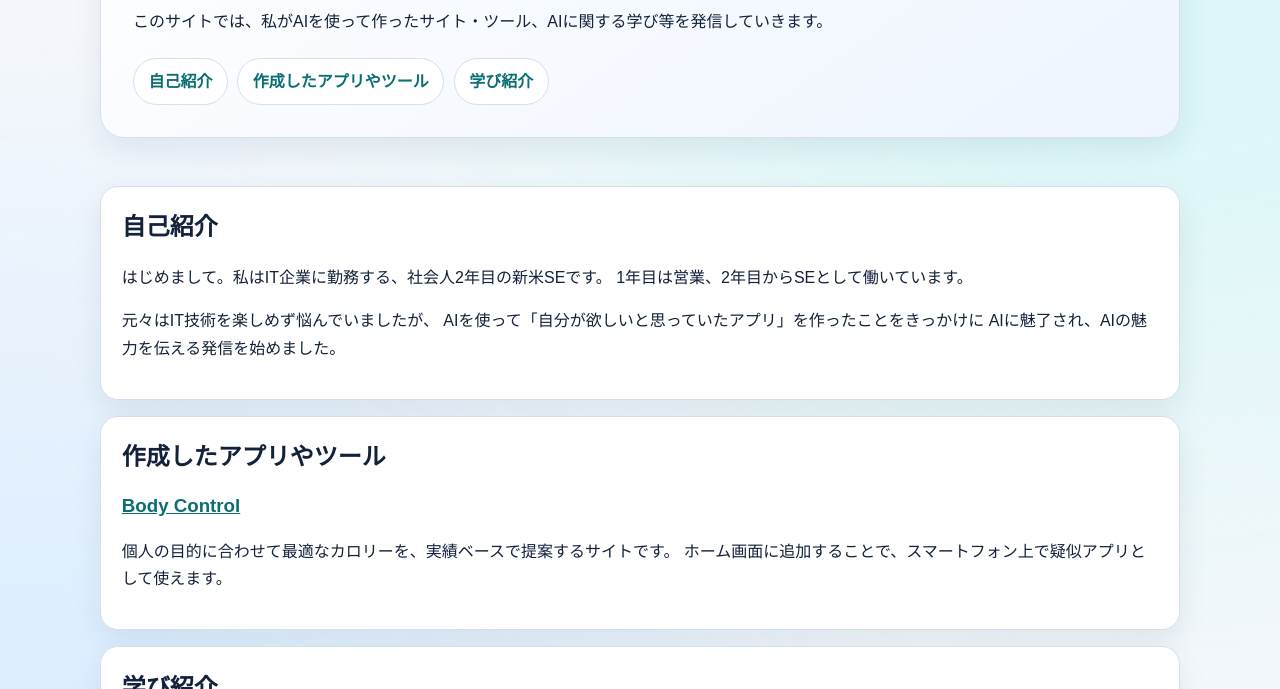
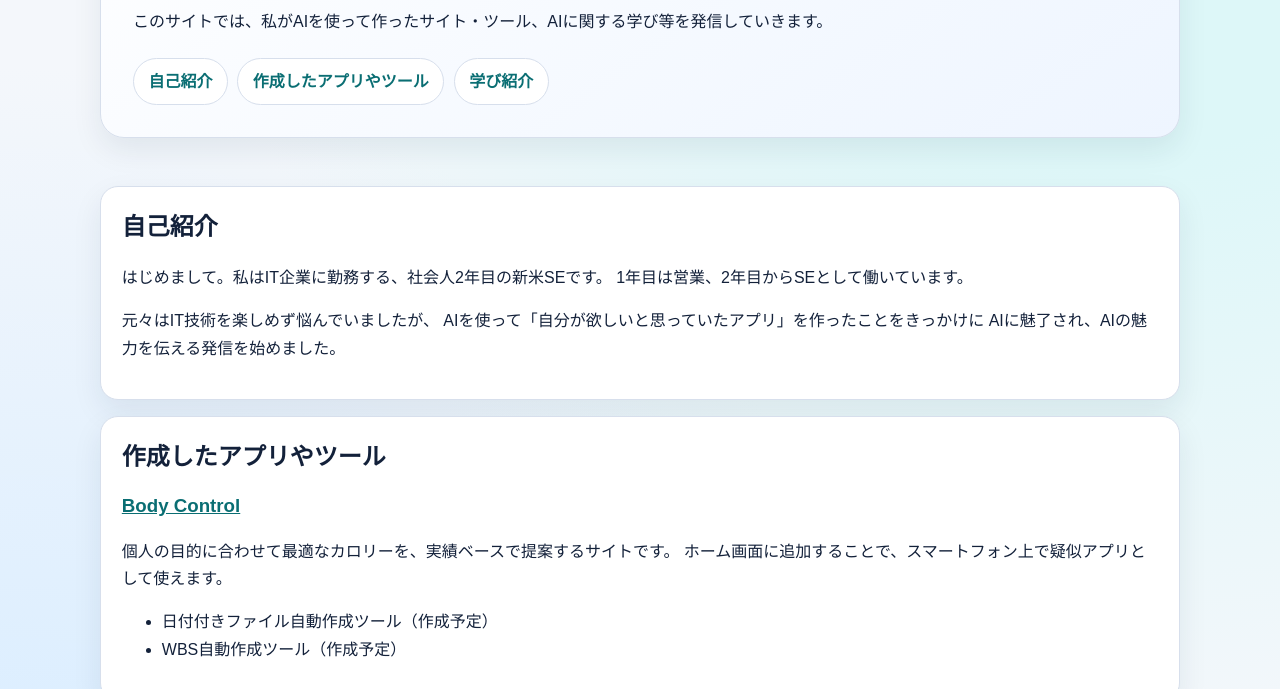
Before and after one commit to taku20260112-jpg/ai-lab, a plain HTML site: page index.html in a window 1280 px wide. Shown: the part 263-952 px from the top of the page. Drawn offline with Linux system fonts and the light colour scheme.

Commit message:
Update index.html with new sections and content
Added sections for future tools and updated content.

```diff
--- a/index.html
+++ b/index.html
@@ -54,6 +54,10 @@
           個人の目的に合わせて最適なカロリーを、実績ベースで提案するサイトです。
           ホーム画面に追加することで、スマートフォン上で疑似アプリとして使えます。
         </p>
+        <ul>
+          <li>日付付きファイル自動作成ツール（作成予定）</li>
+          <li>WBS自動作成ツール（作成予定）</li>
+        </ul>
       </section>
 
       <section class="card span-12" id="learn">
```
